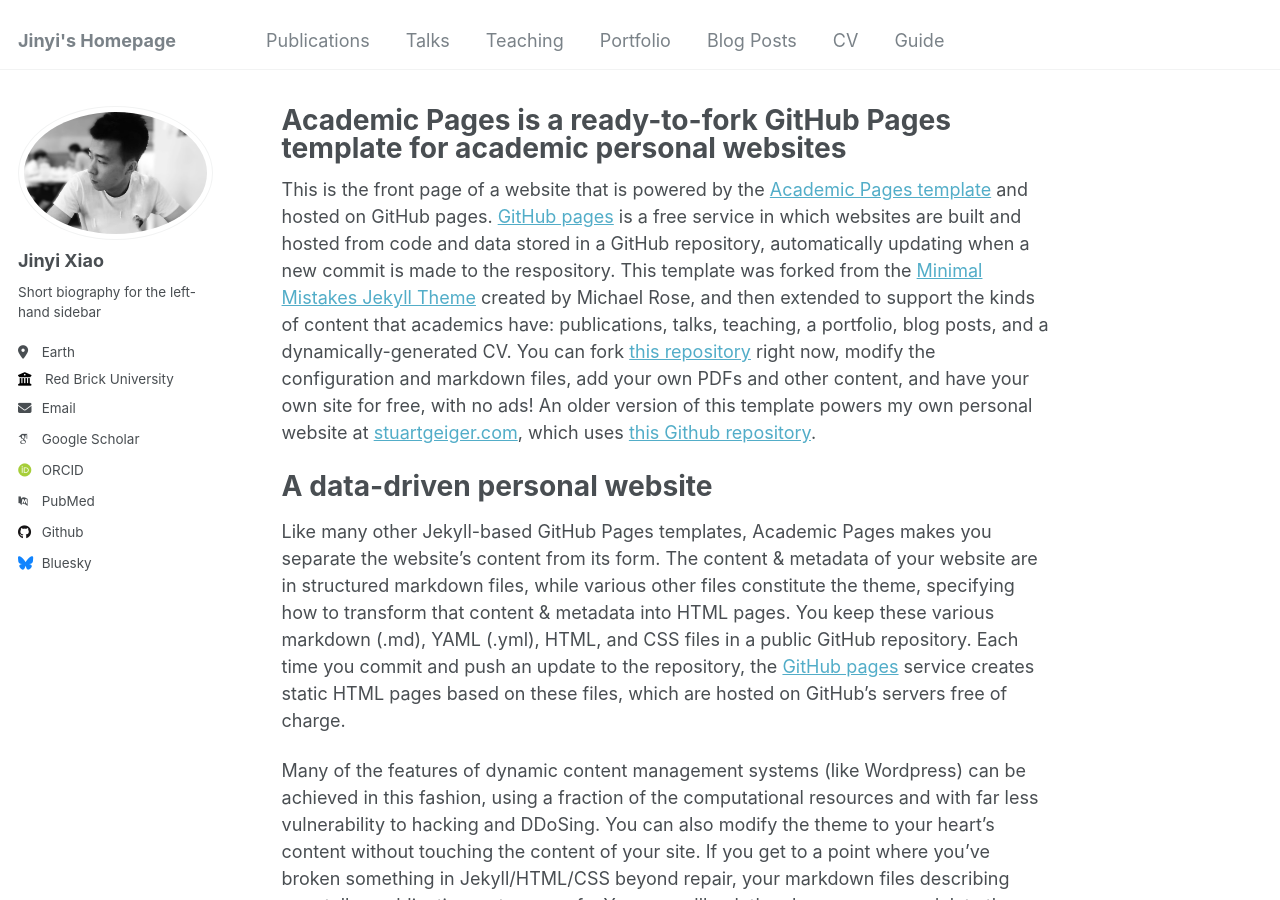
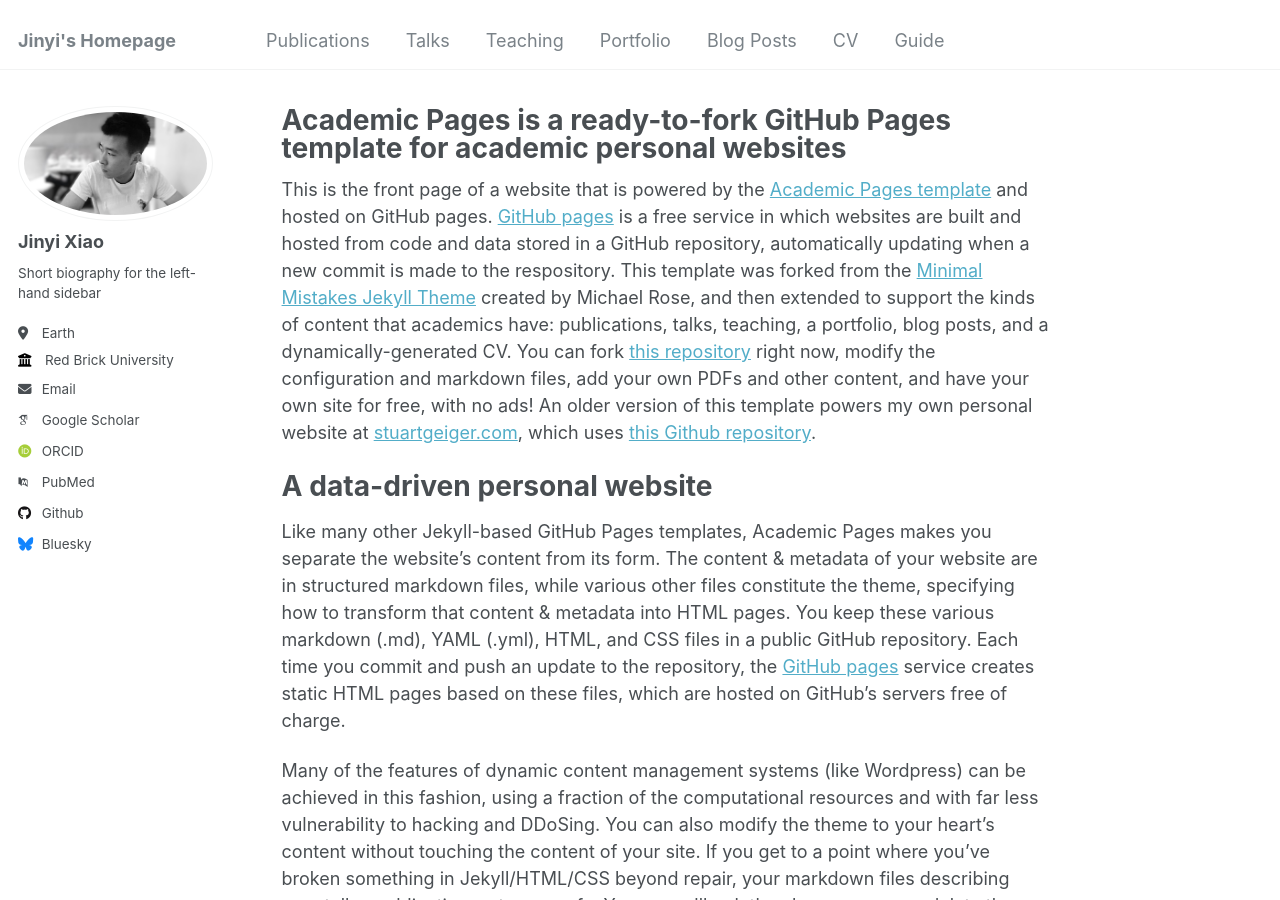
Before and after one commit to Xxiaojinyi/Xxiaojinyi.github.io, a Jekyll site: the page built from _pages/about.md, in a window 1280 px wide and 900 px high. Built offline with Jekyll 4.4.1, drawn with Linux system fonts in a browser that asks for light colours; some web fonts are replaced.

Commit message:
Update _config.yml

```diff
--- a/_config.yml
+++ b/_config.yml
@@ -21,7 +21,7 @@ repository               : "Xxiaojinyi.github.io"
 #               Additional customization can be done by editing /_includes/author-profile.html
 author:
   # Biographic information
-  avatar           : "Avatar1.jpg"
+  avatar           : "psc (1).jpeg"
   name             : "Jinyi Xiao"
   pronouns         : # example: "she/her"
   bio              : "Short biography for the left-hand sidebar"
```
